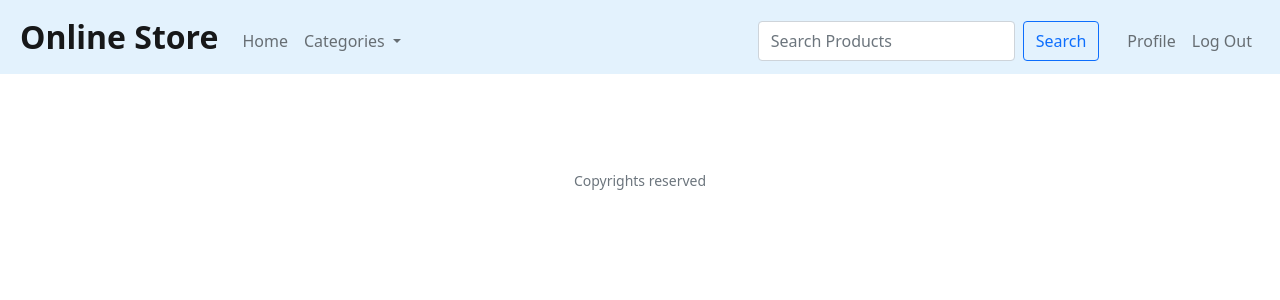
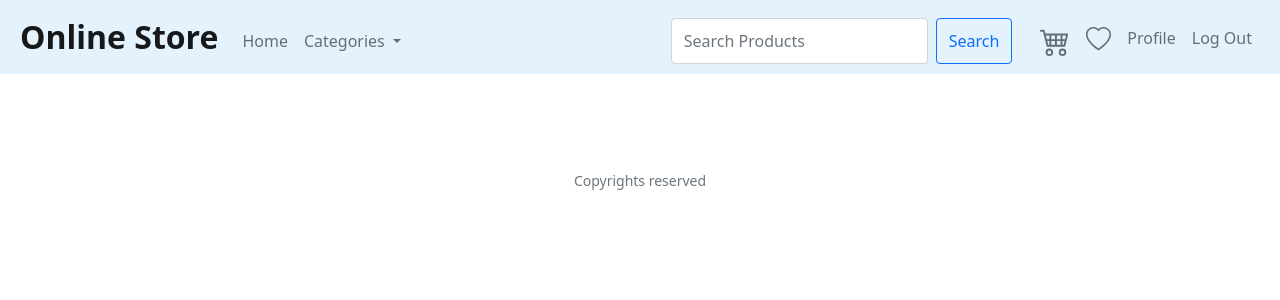
Before and after one commit to AmmarMohamed21/OnlineStore, a Flask app: page /Transactions in a window 1280 px wide. Shown: the top 300 px of the page. Run offline with Flask 2, Linux system fonts and the light colour scheme; the visitor is signed in with stand-in values (Sample User, id 1); some libraries are stand-ins or nearby versions.

Commit message:
Update layout.html

```diff
--- a/templates/layout.html
+++ b/templates/layout.html
@@ -48,6 +48,12 @@
                     <button class="btn btn-outline-primary" type="submit">Search</button>
                   </form>
                 {% if session.user_id %}
+                        <li class="nav-item"><a class="nav-link" href="/cart"><svg xmlns="http://www.w3.org/2000/svg" width="30" height="30" fill="currentColor" class="bi bi-cart4" viewBox="0 0 16 16">
+                            <path d="M0 2.5A.5.5 0 0 1 .5 2H2a.5.5 0 0 1 .485.379L2.89 4H14.5a.5.5 0 0 1 .485.621l-1.5 6A.5.5 0 0 1 13 11H4a.5.5 0 0 1-.485-.379L1.61 3H.5a.5.5 0 0 1-.5-.5zM3.14 5l.5 2H5V5H3.14zM6 5v2h2V5H6zm3 0v2h2V5H9zm3 0v2h1.36l.5-2H12zm1.11 3H12v2h.61l.5-2zM11 8H9v2h2V8zM8 8H6v2h2V8zM5 8H3.89l.5 2H5V8zm0 5a1 1 0 1 0 0 2 1 1 0 0 0 0-2zm-2 1a2 2 0 1 1 4 0 2 2 0 0 1-4 0zm9-1a1 1 0 1 0 0 2 1 1 0 0 0 0-2zm-2 1a2 2 0 1 1 4 0 2 2 0 0 1-4 0z"/>
+                          </svg></a></li>
+                          <li class="nav-item"><a class="nav-link" href="/wishlist"><svg xmlns="http://www.w3.org/2000/svg" width="25" height="25" fill="currentColor" class="bi bi-heart" viewBox="0 0 16 16">
+                            <path d="M8 2.748l-.717-.737C5.6.281 2.514.878 1.4 3.053c-.523 1.023-.641 2.5.314 4.385.92 1.815 2.834 3.989 6.286 6.357 3.452-2.368 5.365-4.542 6.286-6.357.955-1.886.838-3.362.314-4.385C13.486.878 10.4.28 8.717 2.01L8 2.748zM8 15C-7.333 4.868 3.279-3.04 7.824 1.143c.06.055.119.112.176.171a3.12 3.12 0 0 1 .176-.17C12.72-3.042 23.333 4.867 8 15z"/>
+                          </svg></a></li>
                         <li class="nav-item"><a class="nav-link" href="/Profile">Profile</a></li>
                         <li class="nav-item"><a class="nav-link" href="/logout">Log Out</a></li>
                 {% else %}
```
